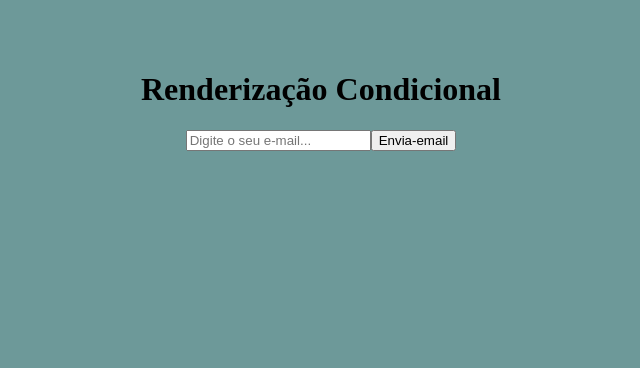
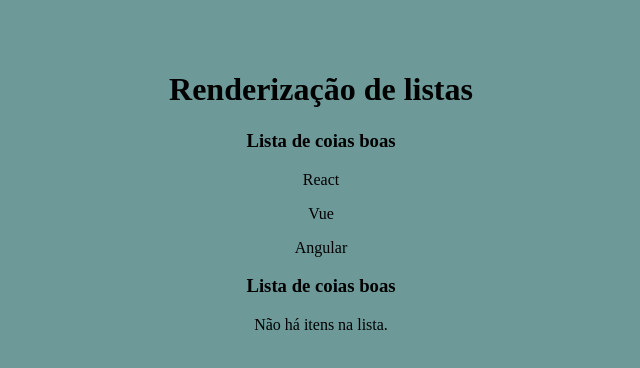
Before and after one commit to Ualace36/aprendendo-react, a React (Vite) app: page / in a window 1280 px wide. Shown: the top 368 px of the page, without its empty margins (319-959 px from the left). Built offline with nearby package versions, Linux system fonts and the light colour scheme.

Commit message:
Renderização de lista com condicional

```diff
--- a/src/App.jsx
+++ b/src/App.jsx
@@ -1,17 +1,21 @@
 import './App.scss'
-import Condicional from './components/CondicionaisComponents/Condicional'
-import Eventos from './components/Eventos'
-import Form from './components/Form'
+import OutraLista from './components/listaComponents/OutraLista'
+
 
 
 function App() {
+
+    const meusItens = ['React', 'Vue', 'Angular']
+
   return (
     <div className="App">
       {/* <h1>Testando Eventos</h1>
       <Eventos/>
       <Form /> */}
-      <h1>Renderização Condicional</h1>
-      <Condicional/>
+      <h1>Renderização de listas</h1>
+      <OutraLista itens={meusItens}/>
+      <OutraLista itens={[]}/>
+
        </div>
   )
 }
--- /dev/null
+++ b/src/components/listaComponents/OutraLista.jsx
@@ -0,0 +1,10 @@
+function OutraLista({itens}){
+   return(
+    <>
+    <h3>Lista de coias boas</h3>
+    {itens.length > 0 ? (
+    itens.map((item, index) => (<p key={index}>{item}</p>))):(<p>Não há itens na lista.</p>)}
+    </>
+   )
+}
+export default OutraLista
```
